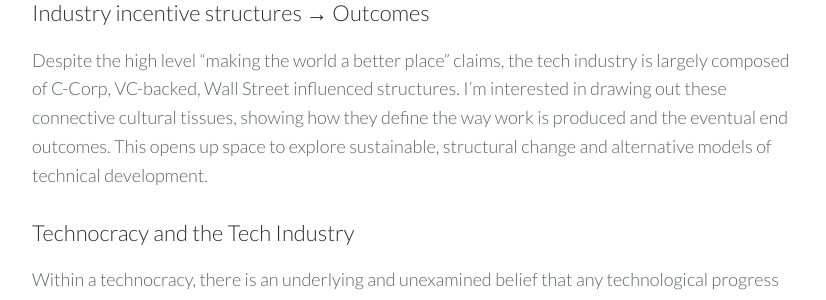
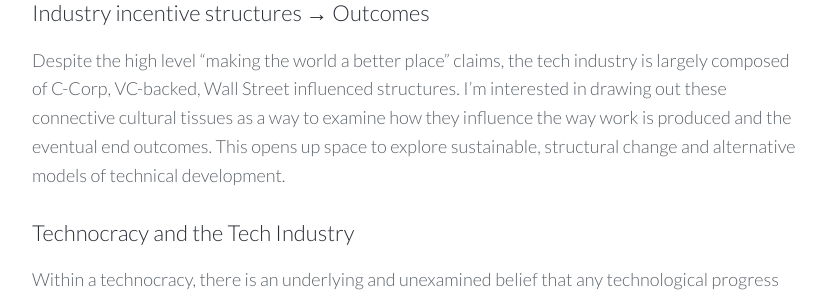
Before and after one commit to venetucci/personal-website, a Jekyll site: the page built from _pages/about.md, in a window 1280 px wide and 900 px high, scrolled down 1351 px. Shown: the part 211-511 px from the top of the window, without its empty margins (224-1050 px from the left). Built offline with Jekyll 4.4.1, drawn with Linux system fonts in a browser that asks for light colours; nearby versions of some CDN libraries.

Commit message:
Update from Forestry.io Michelle Venetucci Harvey updated _pages/about.md

```diff
--- a/_pages/about.md
+++ b/_pages/about.md
@@ -36,7 +36,7 @@
 
 #### Industry incentive structures → Outcomes
 
-Despite the high level "making the world a better place" claims, the tech industry is largely composed of C-Corp, VC-backed, Wall Street influenced structures. I'm interested in drawing out these connective cultural tissues, showing how they define the way work is produced and the eventual end outcomes. This opens up space to explore sustainable, structural change and alternative models of technical development.
+Despite the high level "making the world a better place" claims, the tech industry is largely composed of C-Corp, VC-backed, Wall Street influenced structures. I'm interested in drawing out these connective cultural tissues as a way to examine how they influence the way work is produced and the eventual end outcomes. This opens up space to explore sustainable, structural change and alternative models of technical development.
 
 #### Technocracy and the Tech Industry
 
```
